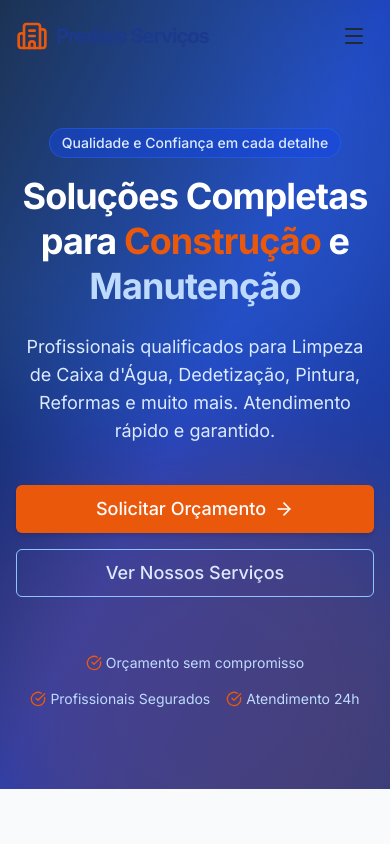
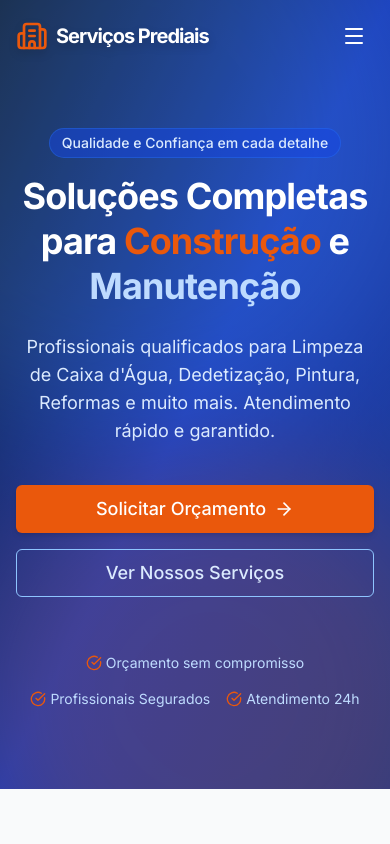
Before and after one commit to marcelohs402015/site-servicos, a Next.js app: page / in a window 390 px wide. Shown: the top 844 px of the page. Built offline with nearby package versions, Linux system fonts and the light colour scheme.

Commit message:
refactor: update company name and email in content, enhance Header component styles, and change lint command in package.json

```diff
--- a/package.json
+++ b/package.json
@@ -6,7 +6,7 @@
     "dev": "next dev",
     "build": "next build",
     "start": "next start",
-    "lint": "eslint"
+    "lint": "next lint"
   },
   "dependencies": {
     "@radix-ui/react-slot": "^1.2.4",
--- a/src/components/layout/Header.tsx
+++ b/src/components/layout/Header.tsx
@@ -30,8 +30,11 @@ export function Header() {
             )}
         >
             <div className="container mx-auto px-4 md:px-6 flex items-center justify-between">
-                <Link href="/" className="text-xl md:text-2xl font-bold tracking-tighter text-blue-900 flex items-center gap-2">
-                    <Building2 className="w-8 h-8 text-secondary" /> {COMPANY_INFO.name}
+                <Link href="/" className={cn(
+                    "text-xl md:text-2xl font-bold tracking-tighter flex items-center gap-2",
+                    scrolled ? "text-blue-900" : "text-white drop-shadow-lg"
+                )}>
+                    <Building2 className={cn("w-8 h-8", scrolled ? "text-secondary" : "text-secondary")} /> {COMPANY_INFO.name}
                 </Link>
 
                 {/* Desktop Nav */}
@@ -58,7 +61,10 @@ export function Header() {
 
                 {/* Mobile Toggle */}
                 <button
-                    className="md:hidden p-2 text-gray-800"
+                    className={cn(
+                        "md:hidden p-2 transition-colors",
+                        scrolled ? "text-gray-800" : "text-white"
+                    )}
                     onClick={() => setIsOpen(!isOpen)}
                 >
                     {isOpen ? <X /> : <Menu />}
--- a/src/data/content.ts
+++ b/src/data/content.ts
@@ -1,14 +1,14 @@
 import { Droplets, Bug, Shield, Wrench, PaintRoller, Hammer, Phone, Mail, MessageCircle } from "lucide-react";
 
 export const COMPANY_INFO = {
-    name: "Prediais Serviços",
+    name: "Serviços Prediais",
     tagline: "Qualidade e Confiança em cada detalhe",
     description: "Especialista em manutenção predial, construção civil e serviços essenciais para sua casa ou empresa. Comprometimento com prazos e excelência na execução.",
     contact: {
         whatsapp: "https://wa.me/5515988118508", // Link direto para o chat
         whatsappDisplay: "Gabriel: (15) 99136-6816",
         phone: "Gilson: (15) 98818-4061",
-        email: "prediaisservicos@gmail.com", // Mantendo email genérico ou remover se não houver
+        email: "prediaisservicos0@gmail.com", // Mantendo email genérico ou remover se não houver
         address: "Sorocaba e Região, SP" // Assumindo região baseado no DDD 15
     }
 };
```
